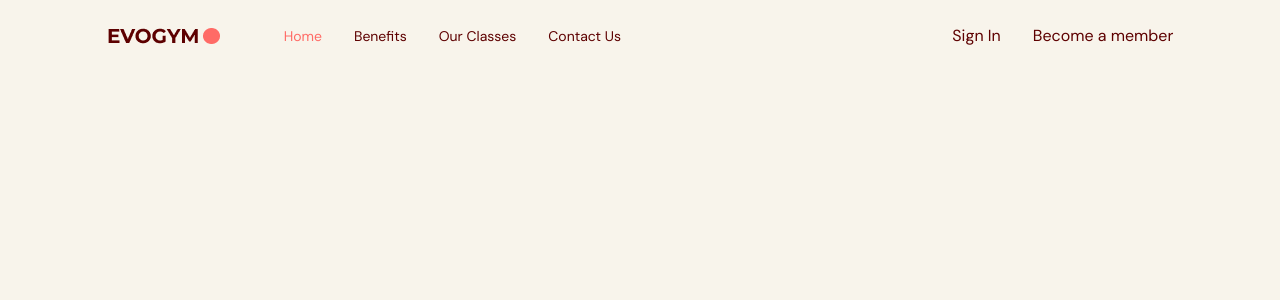
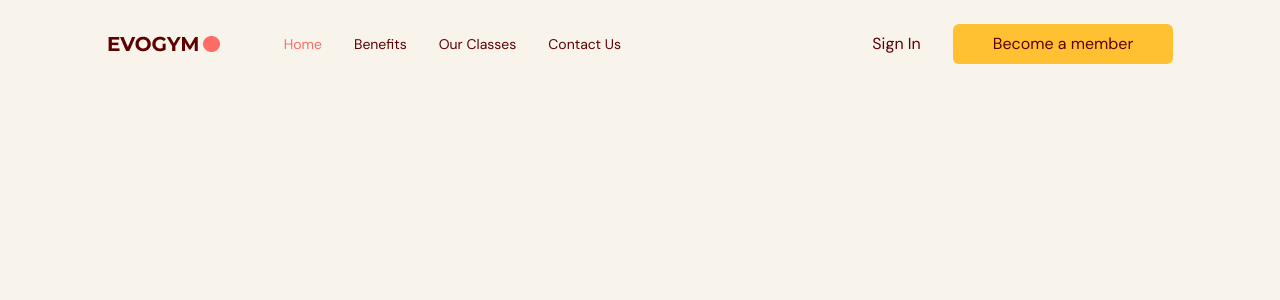
Before and after one commit to atakanteko/typescript-react-fitness-app, a React (Vite) app: page / in a window 1280 px wide. Shown: the top 300 px of the page. Built offline with nearby package versions, Linux system fonts and the light colour scheme.

Commit message:
create a common button component

```diff
--- a/src/scenes/navbar/index.tsx
+++ b/src/scenes/navbar/index.tsx
@@ -5,6 +5,7 @@
 import Link from './Link';
 import useMediaQuery from '@/hooks/useMediaQuery';
 import useModal from '@/hooks/useModal';
+import ActionButton from '@/shared/ActionButton';
 
 type Props = {
   selectedPage: SelectedPage,
@@ -53,7 +54,11 @@
                       </div>
                       <div className={`${flexBtw} gap-8`}>
                         <p>Sign In</p>
-                        <button>Become a member</button>
+                        <ActionButton
+                          setSelectedPage={setSelectedPage}
+                        >
+                          Become a member
+                        </ActionButton>
                       </div>
                     </div>
                   )
--- /dev/null
+++ b/src/shared/ActionButton.tsx
@@ -0,0 +1,22 @@
+import React from 'react'
+import AnchorLink from 'react-anchor-link-smooth-scroll'
+import { SelectedPage } from './types'
+
+type Props = {
+    children: React.ReactNode,
+    setSelectedPage: (value: SelectedPage) => void
+}
+
+const ActionButton = ({ children, setSelectedPage }: Props) => {
+  return (
+    <AnchorLink
+        href={`#${SelectedPage.ContactUs}`}
+        onClick={() => setSelectedPage(SelectedPage.ContactUs)}
+        className="rounded-md bg-secondary-500 px-10 py-2 hover:bg-primary-500 hover:text-white"
+    >
+        {children}
+    </AnchorLink>
+  )
+}
+
+export default ActionButton
```
